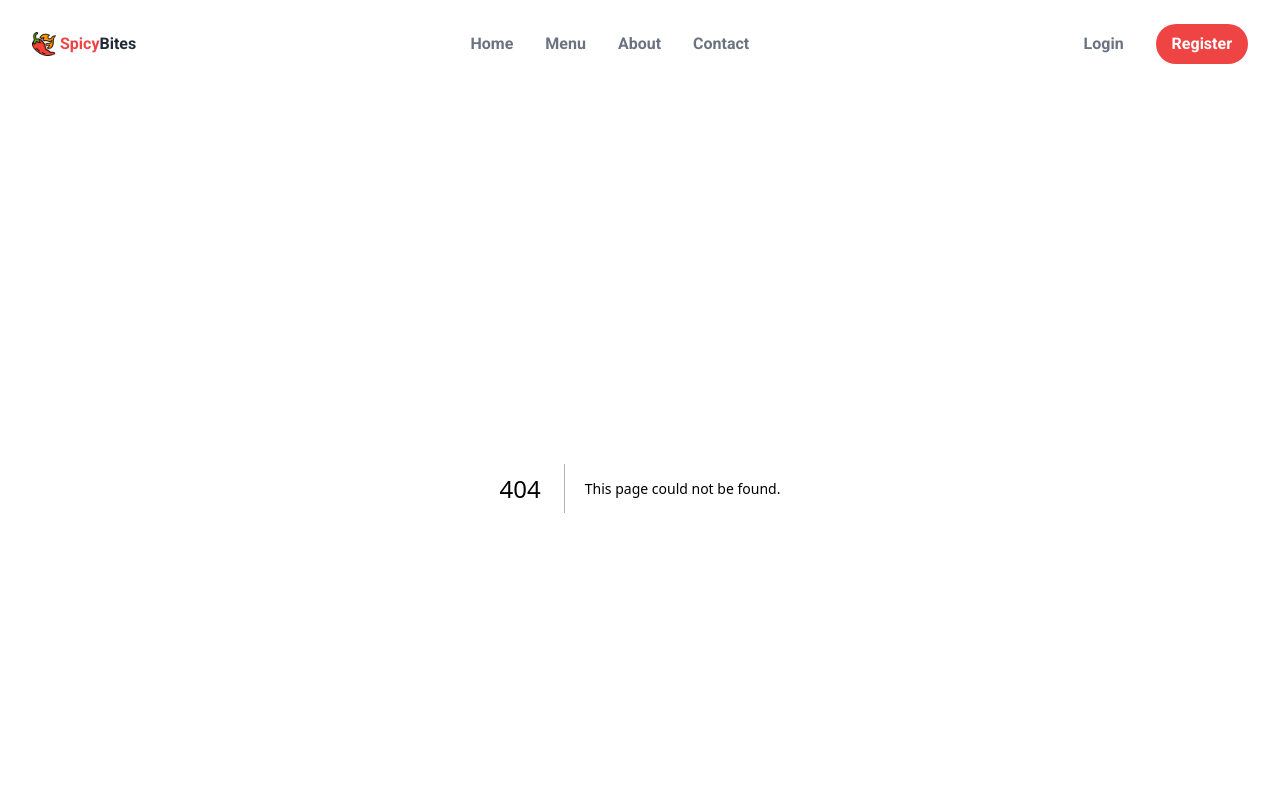
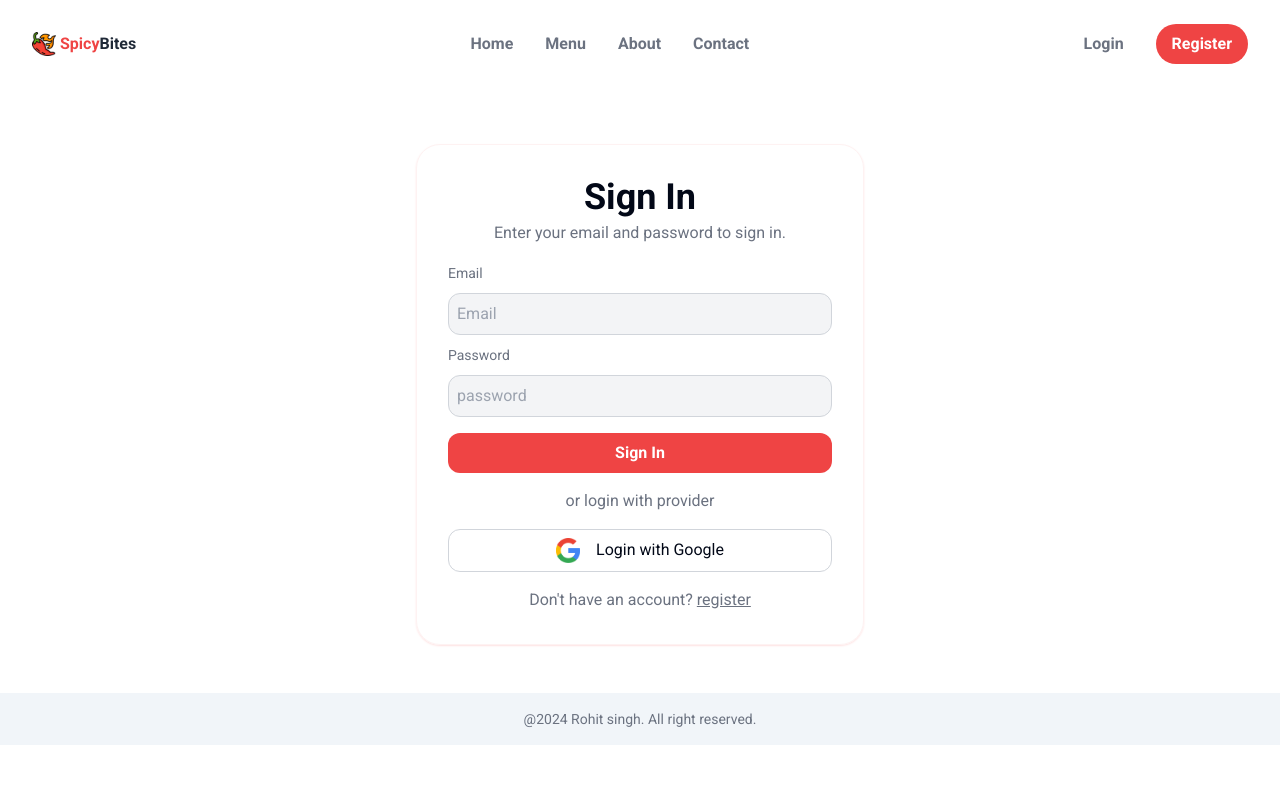
Before and after one commit to rohitsingh93300/spicybites, a Next.js app: page /login in a window 1280 px wide. Before the commit this address had no page. Shown: the top 800 px of the page. Built offline with nearby package versions, Linux system fonts and the light colour scheme.

Commit message:
authentication

```diff
--- a/package.json
+++ b/package.json
@@ -10,6 +10,7 @@
   },
   "dependencies": {
     "@radix-ui/react-dialog": "^1.0.5",
+    "bcryptjs": "^2.4.3",
     "class-variance-authority": "^0.7.0",
     "clsx": "^2.1.1",
     "lucide-react": "^0.378.0",
--- a/src/app/api/register/route.js
+++ b/src/app/api/register/route.js
@@ -1,11 +1,20 @@
 
 import mongoose from "mongoose"
+import bcrypt from "bcryptjs"
 import { User } from "../../../models/User";
 
 
 export async function POST(req){
     const body = await req.json();
     mongoose.connect(process.env.MONGODB_URI);
+    const pass = body.password;
+    if (!pass?.length || pass.length < 5) {
+      new Error('password must be at least 5 characters');
+    }
+
+    const notHashedPassword = pass;
+    const salt = bcrypt.genSaltSync(10);
+    body.password = bcrypt.hashSync(notHashedPassword, salt);
     const createdUser = await User.create(body);
     return Response.json(createdUser);
 }
--- a/src/app/globals.css
+++ b/src/app/globals.css
@@ -92,6 +92,12 @@
     @apply border p-2 border-gray-300 bg-gray-100;
   }
 
+  input[type="email"]:disabled ,
+  input[type="password"]:disabled ,
+  input[type="text"]:disabled {
+    @apply bg-gray-300;
+  }
+
   label{
     @apply text-gray-500 text-sm leading-tight;
 }
@@ -106,3 +112,6 @@ label + input{
   button[type="submit"],button.submit{
  @apply border-0 bg-red-500 text-white;
   }
+  button[type="submit"]:disabled ,button:disabled{
+ @apply cursor-not-allowed bg-red-400
+  }
--- /dev/null
+++ b/src/app/login/page.jsx
@@ -0,0 +1,63 @@
+'use client'
+import Image from 'next/image'
+import Link from 'next/link'
+import React, { useState } from 'react'
+import {signIn} from "next-auth/react"
+
+function LoginPage() {
+    const [email, setEmail] = useState('')
+    const [password, setPassword] = useState('')
+    const [loader, setLoader] = useState(false)
+    // const [userCreated, setUserCreated] = useState(false)
+    // const [error, setError] = useState(false)
+    const handleFormSubmit = async(e)=>{
+        e.preventDefault();
+        await signIn('credentials',{email, password})
+    }
+    return (
+        <section className='pt-14 '>
+          <div className='border-red-50 border max-w-md py-8 rounded-3xl shadow-sm shadow-red-100 mx-auto'>
+          <h1 className='text-center text-4xl font-semibold '>Sign In</h1>
+           <p className='text-gray-500 mt-1 text-center'>Enter your email and password to sign in.</p>
+          {/* {userCreated && (
+            <div className='my-4 text-center'>
+              User created. Now you can <Link className='underline' href={'/login'}>Login &raquo;</Link>
+            </div>
+          )}
+          {error && (
+            <div className='my-4 text-center'>An error has occured.</div>
+          )} */}
+           <form
+           onSubmit={handleFormSubmit}
+           className='block max-w-sm px-5 md:px-0 mx-auto mt-4'>
+            <label className='text-start'>Email</label>
+            <input
+            disabled={loader}
+            onChange={(e)=>setEmail(e.target.value)}
+            type='email'
+            placeholder='Email'
+            className='input' />
+            <label className='text-start'>Password</label>
+            <input
+            disabled={loader}
+            onChange={(e)=>setPassword(e.target.value)}
+            type='password'
+            placeholder='password'
+            className='input' />
+            <button
+            disabled={loader}
+            type='submit'
+            className='submit mt-4 button'>Sign In</button>
+            <div className='my-4 text-center text-gray-500 '>or login with provider</div>
+            <button className='flex w-full gap-4 justify-center border border-gray-300 rounded-xl px-6 py-2 '>
+                <Image src={'/google.png'} width={24} height={24}/>
+                Login with Google
+            </button>
+           </form>
+           <p className='mt-4 text-gray-500 text-center '>Don't have an account?{" "}<Link href={'/register'} className='underline'>register</Link></p>
+          </div>
+        </section>
+      )
+}
+
+export default LoginPage
--- a/src/app/register/page.jsx
+++ b/src/app/register/page.jsx
@@ -1,46 +1,74 @@
 'use client'
 import Image from 'next/image'
+import Link from 'next/link'
 import React, { useState } from 'react'
 
 function RegisterPage() {
     const [email, setEmail] = useState('')
     const [password, setPassword] = useState('')
+    const [loader, setLoader] = useState(false)
+    const [userCreated, setUserCreated] = useState(false)
+    const [error, setError] = useState(false)
     const handleFormSubmit = async(e)=>{
         e.preventDefault();
-        fetch('/api/register', {
+        setLoader(true)
+        setUserCreated(false)
+        setError(false)
+        const {ok} = await fetch('/api/register', {
             method: 'POST',
             body: JSON.stringify({email, password}),
             headers: {'Content-Type':'application/json'}
         });
+        console.log(ok)
+        if(ok){
+          setUserCreated(true)
+        }
+        if(!ok){
+          setError(true)
+        }
+        setLoader(false)
     }
   return (
     <section className='pt-14 '>
       <div className='border-red-50 border max-w-md py-8 rounded-3xl shadow-sm shadow-red-100 mx-auto'>
       <h1 className='text-center text-4xl font-semibold '>Register</h1>
        <p className='text-gray-500 mt-1 text-center'>Enter your information to create an account.</p>
+      {userCreated && (
+        <div className='my-4 text-center'>
+          User created. Now you can <Link className='underline' href={'/login'}>Login &raquo;</Link>
+        </div>
+      )}
+      {error && (
+        <div className='my-4 text-center'>An error has occured.</div>
+      )}
        <form
        onSubmit={handleFormSubmit}
        className='block max-w-sm px-5 md:px-0 mx-auto mt-4'>
         <label className='text-start'>Email</label>
         <input
+        disabled={loader}
         onChange={(e)=>setEmail(e.target.value)}
         type='email'
         placeholder='Email'
         className='input' />
         <label className='text-start'>Password</label>
         <input
+        disabled={loader}
         onChange={(e)=>setPassword(e.target.value)}
         type='password'
         placeholder='password'
         className='input' />
-        <button type='submit' className='submit mt-4 button'>Register</button>
+        <button
+        disabled={loader}
+        type='submit'
+        className='submit mt-4 button'>Register</button>
         <div className='my-4 text-center text-gray-500 '>or login with provider</div>
         <button className='flex w-full gap-4 justify-center border border-gray-300 rounded-xl px-6 py-2 '>
             <Image src={'/google.png'} width={24} height={24}/>
             Login with Google
         </button>
        </form>
-       <p className='mt-4 text-gray-500 text-center'>Already have an account?{" "}<span className='underline'>Login</span></p>
+       <p className='mt-4 text-gray-500 text-center'>Already have an account?{" "}<Link href={'/login'} className='underline'>Login</Link></p>
       </div>
     </section>
   )
--- a/tsconfig.json
+++ b/tsconfig.json
@@ -1,5 +1,9 @@
 {
   "compilerOptions": {
+    "paths": {
+      "@/*": ["./src/*"],
+    },
+
     "lib": [
       "dom",
       "dom.iterable",
```
Also changed, not shown: jsconfig.json (+3 -6 lines), src/app/api/auth/[...nextauth]/route.ts (+6 -10 lines), 1 other file (tests, documents, lock files or other folders).
